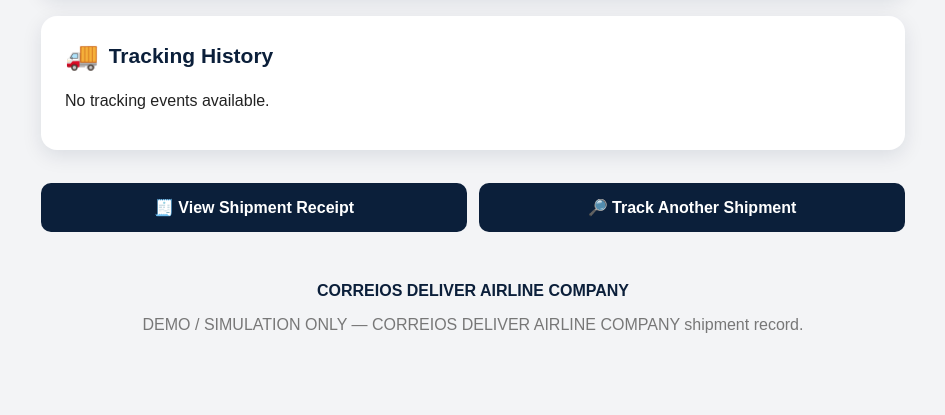
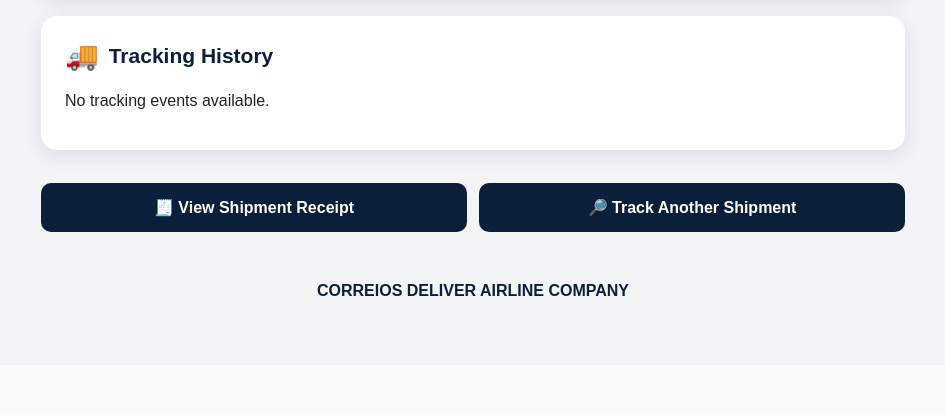
Before and after one commit to chukwuebukav031-dot/primevault, a Flask app: template delivery-tracker/templates/tracking.html in a window 1280 px wide. Shown: the part 2577-2992 px from the top of the page, without its empty margins (167-1112 px from the left). After the commit the page ends 2873 px from the top, so only its background shows below. Run offline with Flask 3, Linux system fonts and the light colour scheme; the template is opened without the code that fills it, so the values that code supplies are empty; some libraries are stand-ins or nearby versions.

Commit message:
Clean up tracking footer

```diff
--- a/delivery-tracker/templates/tracking.html
+++ b/delivery-tracker/templates/tracking.html
@@ -369,9 +369,6 @@
 
         <div class="simulation-footer">
             <strong>CORREIOS DELIVER AIRLINE COMPANY</strong>
-            <p>
-                DEMO / SIMULATION ONLY — CORREIOS DELIVER AIRLINE COMPANY shipment record.
-            </p>
         </div>
 
     </div>
```
